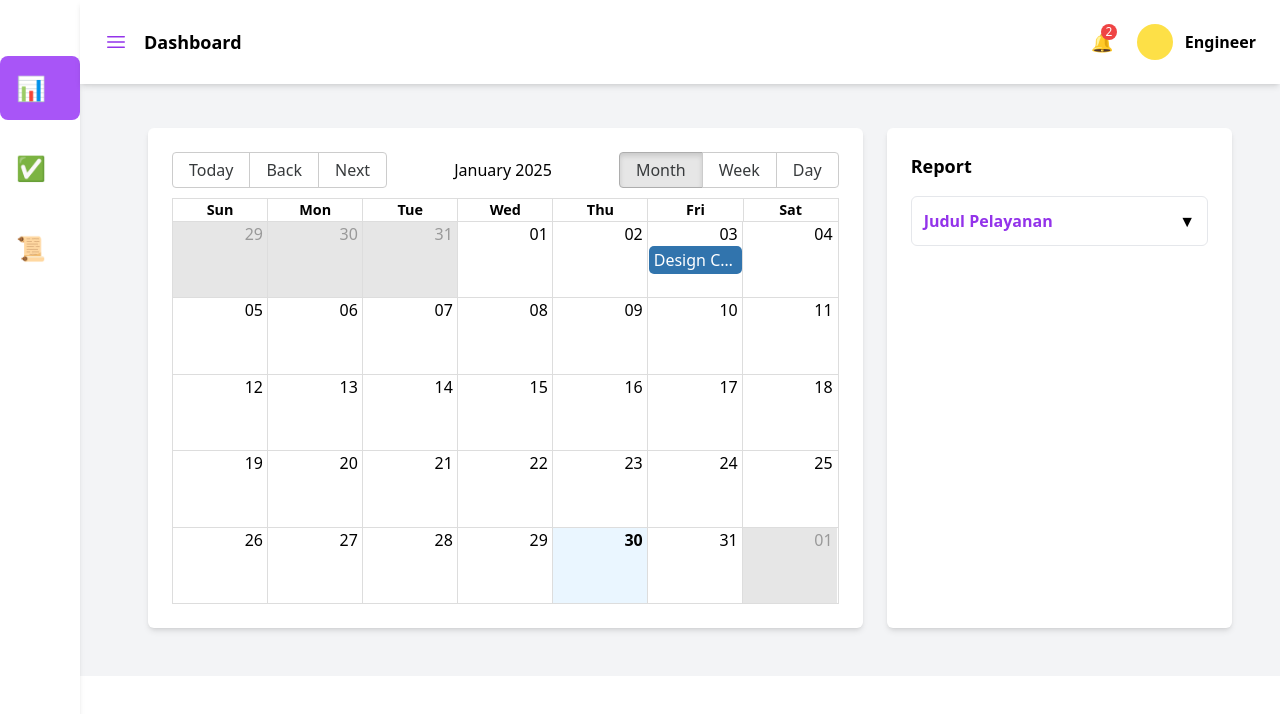
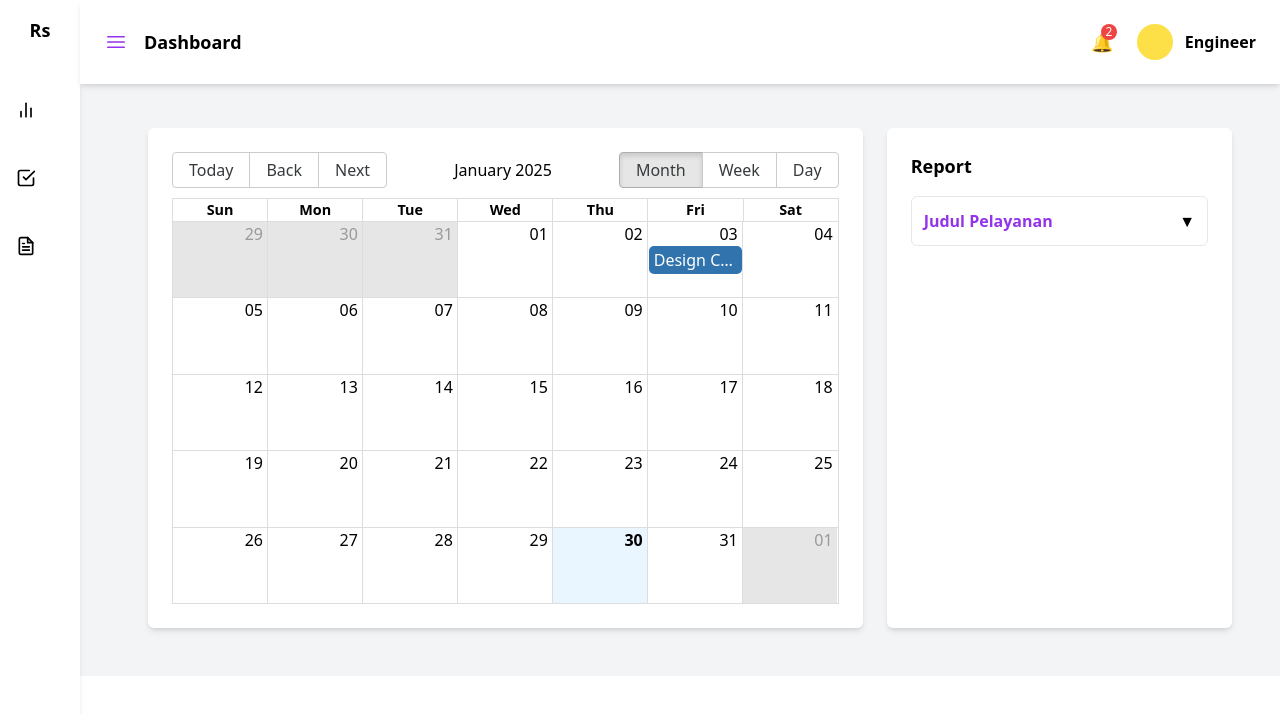
Before and after one commit to NabilaSivana/reporting-project, a React (Vite) app: page / in a window 1280 px wide. Shown: the top 714 px of the page. Built offline with nearby package versions, Linux system fonts and the light colour scheme.

Commit message:
Update Sidebar.jsx

```diff
--- a/src/components/Sidebar.jsx
+++ b/src/components/Sidebar.jsx
@@ -1,5 +1,6 @@
 import React, { useEffect } from "react";
 import { useNavigate, useLocation } from "react-router-dom";
+import { FiBarChart2, FiCheckSquare, FiFileText } from "react-icons/fi"; // Menggunakan React Icons
 
 const Sidebar = ({
   activePage,
@@ -11,9 +12,9 @@ const Sidebar = ({
   const location = useLocation();
 
   const menuItems = [
-    { label: "Dashboard", icon: "📊", page: "" },
-    { label: "ToDo", icon: "✅", page: "todo" },
-    { label: "Logs", icon: "📜", page: "log" },
+    { label: "Dashboard", icon: <FiBarChart2 />, page: "dashboard" },
+    { label: "ToDo", icon: <FiCheckSquare />, page: "todo" },
+    { label: "Logs", icon: <FiFileText />, page: "log" },
   ];
 
   useEffect(() => {
@@ -24,7 +25,6 @@ const Sidebar = ({
 
   return (
     <>
-      {/* Overlay (hanya di layar kecil, muncul saat sidebar terbuka) */}
       {isSidebarOpen && (
         <div
           className="md:hidden fixed inset-0 bg-black bg-opacity-50 z-40"
@@ -32,7 +32,6 @@ const Sidebar = ({
         />
       )}
 
-      {/* Sidebar Container */}
       <div
         className={`fixed top-0 left-0 h-full bg-white shadow-md z-50 transition-all duration-300
           ${isSidebarOpen ? "w-64" : "hidden md:w-20"}
@@ -41,27 +40,28 @@ const Sidebar = ({
               ? "translate-x-0"
               : "-translate-x-full md:translate-x-0"
           }
-          ${isSidebarOpen || "md:block hidden"}`} // Hilang sepenuhnya di layar kecil jika tertutup
+          ${isSidebarOpen || "md:block hidden"}`}
       >
-        <div className="flex items-center justify-center p-4">
-          {isSidebarOpen && <img src="/logo.png" alt="Logo" className="w-12" />}
+        <div className="flex items-center justify-center p-4 text-lg font-bold">
+          {isSidebarOpen ? "Reporting Scheduling" : "Rs"}
         </div>
         <ul className="flex flex-col space-y-4 mt-6">
           {menuItems.map((item) => (
             <li
               key={item.page}
-              className={`flex items-center space-x-2 p-4 cursor-pointer rounded-lg transition-colors duration-200 ${
-                activePage === item.page
-                  ? "bg-purple-500 text-white"
-                  : "hover:bg-gray-100"
-              }`}
+              className={`flex items-center space-x-3 p-4 cursor-pointer rounded-lg transition-colors duration-200 text-lg
+                ${
+                  activePage === item.page
+                    ? "bg-purple-500 text-white"
+                    : "hover:bg-gray-100"
+                }`}
               onClick={() => {
                 setActivePage(item.page);
                 navigate(`/${item.page}`);
-                setIsSidebarOpen(false); // Tutup sidebar setelah klik menu
+                setIsSidebarOpen(false);
               }}
             >
-              <span className="text-2xl">{item.icon}</span>
+              <span className="text-xl">{item.icon}</span>
               {isSidebarOpen && <span>{item.label}</span>}
             </li>
           ))}
```
